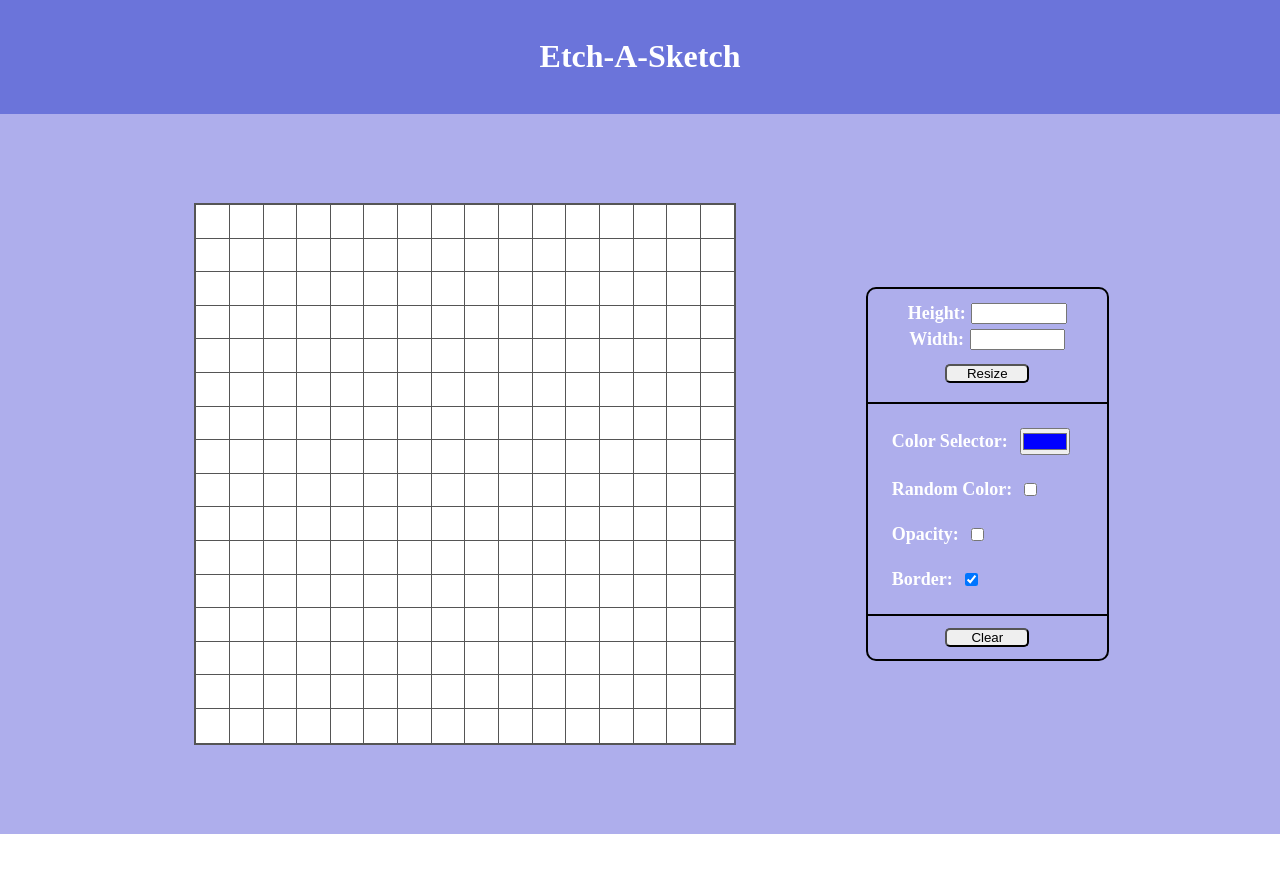
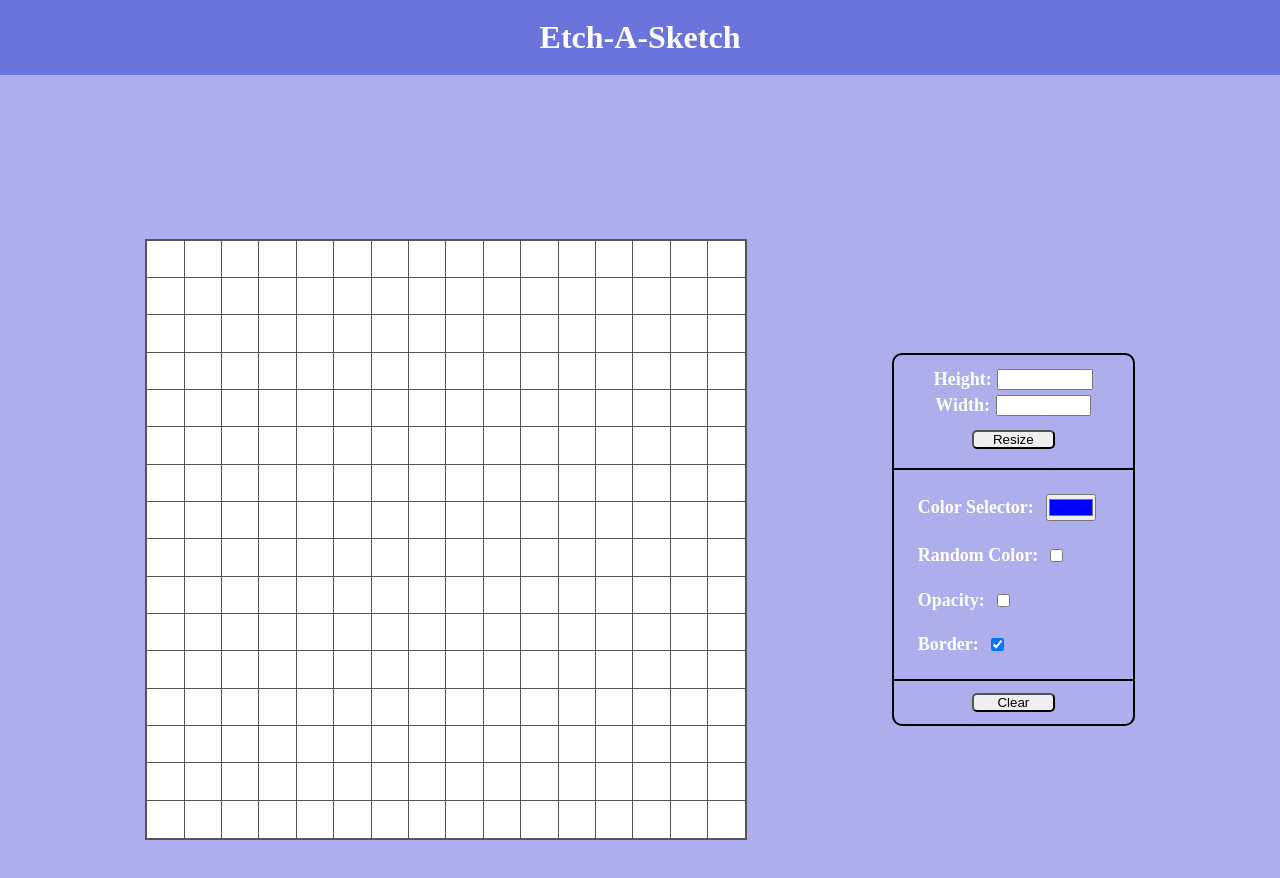
Before and after one commit to choimik/Etch-A-Sketch, a plain HTML site: page index.html in a window 1280 px wide. Before the commit the page ends 834 px from the top, so only its background shows below. Drawn offline with Linux system fonts and the light colour scheme.

Commit message:
js bug and css tweak
Fixed JS bug with color selector switch to opacity and restyled css margins

```diff
--- a/script.js
+++ b/script.js
@@ -124,6 +124,15 @@ opacity.addEventListener("click", () =>{
     pixelArray = new Array(width*height).fill(0).map(() => new Array(4).fill(0));
     pixelArrayTracker = 0;
     dict = {};
+});
+
+
+colorSelector.addEventListener("mousedown", () =>{
+    if (!(opacityState && randomState)){
+        pixelArray = new Array(width*height).fill(0).map(() => new Array(4).fill(0));
+        pixelArrayTracker = 0;
+        dict = {};
+    }
 });
 
 function createBoard(width, height){
--- a/style.css
+++ b/style.css
@@ -8,23 +8,24 @@
 body{
     width: 100vw;
     height: 100vh;
+    overflow-x: hidden;
+    background-color: rgb(174, 174, 236);
 }
 
 header h1{
-    height: 10%;
-    padding: 3% 0;
+    padding: 1.5% 0;
     text-align: center;
     background-color: rgb(107, 116, 218);
     color: white;
 }
 
 .main{
-    height: 90%;
+    height: 100%;
     display: flex;
     align-items: center;
     justify-content: space-evenly;
     background-color: rgb(174, 174, 236);
-    padding: 5%;
+    margin: 5% 0;
 }
 .container{
     min-width: 200px;
@@ -32,7 +33,6 @@ header h1{
     flex-direction: column;
     flex-wrap: wrap;
     width: 47%;
-    margin: 0 2%;
     aspect-ratio: 1/1;
     border: 2px solid rgb(85, 85, 85);
     background-color: rgb(255, 255, 255);
```
